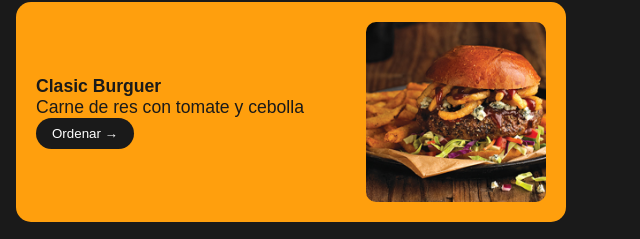
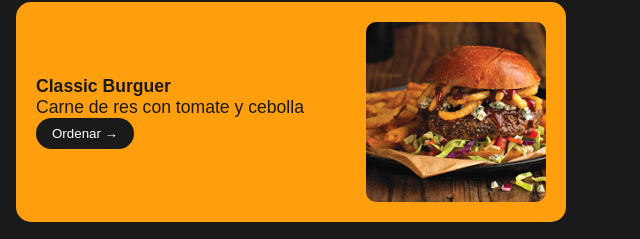
Before and after one commit to JuanAramburo/Mazap, a plain HTML site: page html/inicio.html in a window 1280 px wide. Shown: the part 178-417 px from the top of the page, 634-1274 px from the left. Drawn offline with Linux system fonts and the light colour scheme.

Commit message:
modificacion simple

```diff
--- a/html/inicio.html
+++ b/html/inicio.html
@@ -35,7 +35,7 @@
 
         <div class="burger-card">
             <div class="burger-info">
-                <h2>Clasic Burguer</h2>
+                <h2>Classic Burguer</h2>
                 <p>Carne de res con tomate y cebolla</p>
                 <button class="order-btn" onclick="window.location.href='carrito1.html?burger=classic'">Ordenar →</button>
             </div>
```
